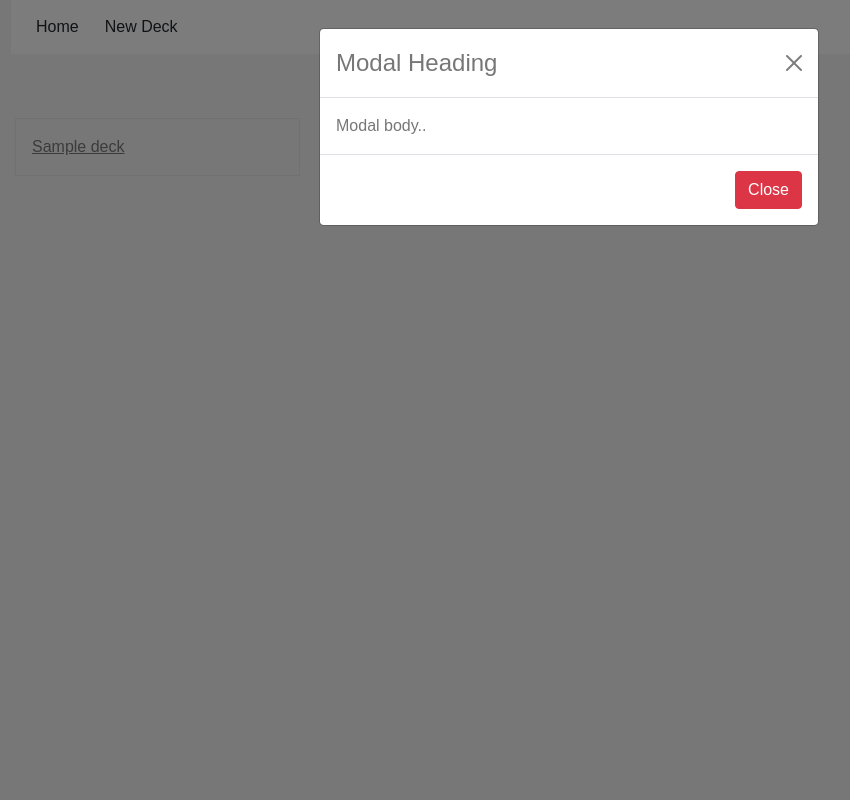
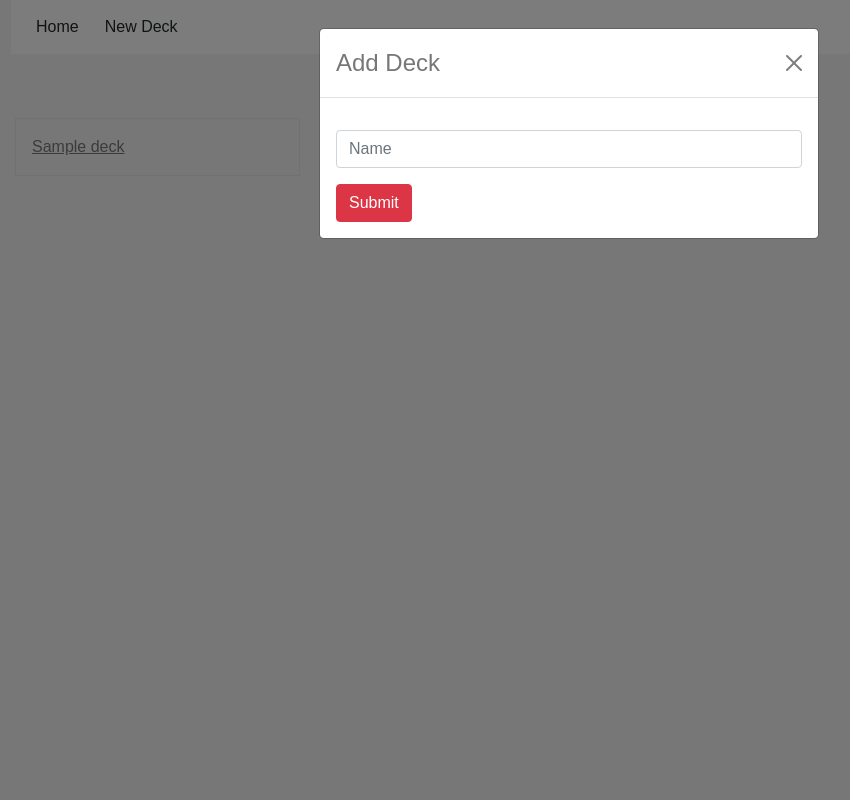
Before and after one commit to linduff/flashcards, a Flask app: template templates/home.html in a window 1280 px wide, after a click on "New Deck". Shown: the whole page, without its empty margins (71-921 px from the left). Run offline with Flask 3, Linux system fonts and the light colour scheme; the template is opened without the code that fills it: most values are stand-ins (such as "Sample title", 1, 10 or a date in 2020).

Commit message:
Added form to modal on home page

```diff
--- a/templates/home.html
+++ b/templates/home.html
@@ -35,18 +35,18 @@
 
                 <!-- Modal Header -->
                 <div class="modal-header">
-                <h4 class="modal-title">Modal Heading</h4>
+                <h4 class="modal-title">Add Deck</h4>
                 <button type="button" class="btn-close" data-bs-dismiss="modal"></button>
                 </div>
 
                 <!-- Modal body -->
                 <div class="modal-body">
-                Modal body..
-                </div>
-
-                <!-- Modal footer -->
-                <div class="modal-footer">
-                <button type="button" class="btn btn-danger" data-bs-dismiss="modal">Close</button>
+                    <form method="POST" action="{{ url_for('home') }}">
+                        <div class="mb-3 mt-3">
+                          <input type="name" class="form-control" id="deck_name" placeholder="Name" name="deck_name">
+                        </div>
+                        <button type="button" class="btn btn-danger" data-bs-dismiss="modal">Submit</button>
+                      </form>
                 </div>
 
             </div>
```
